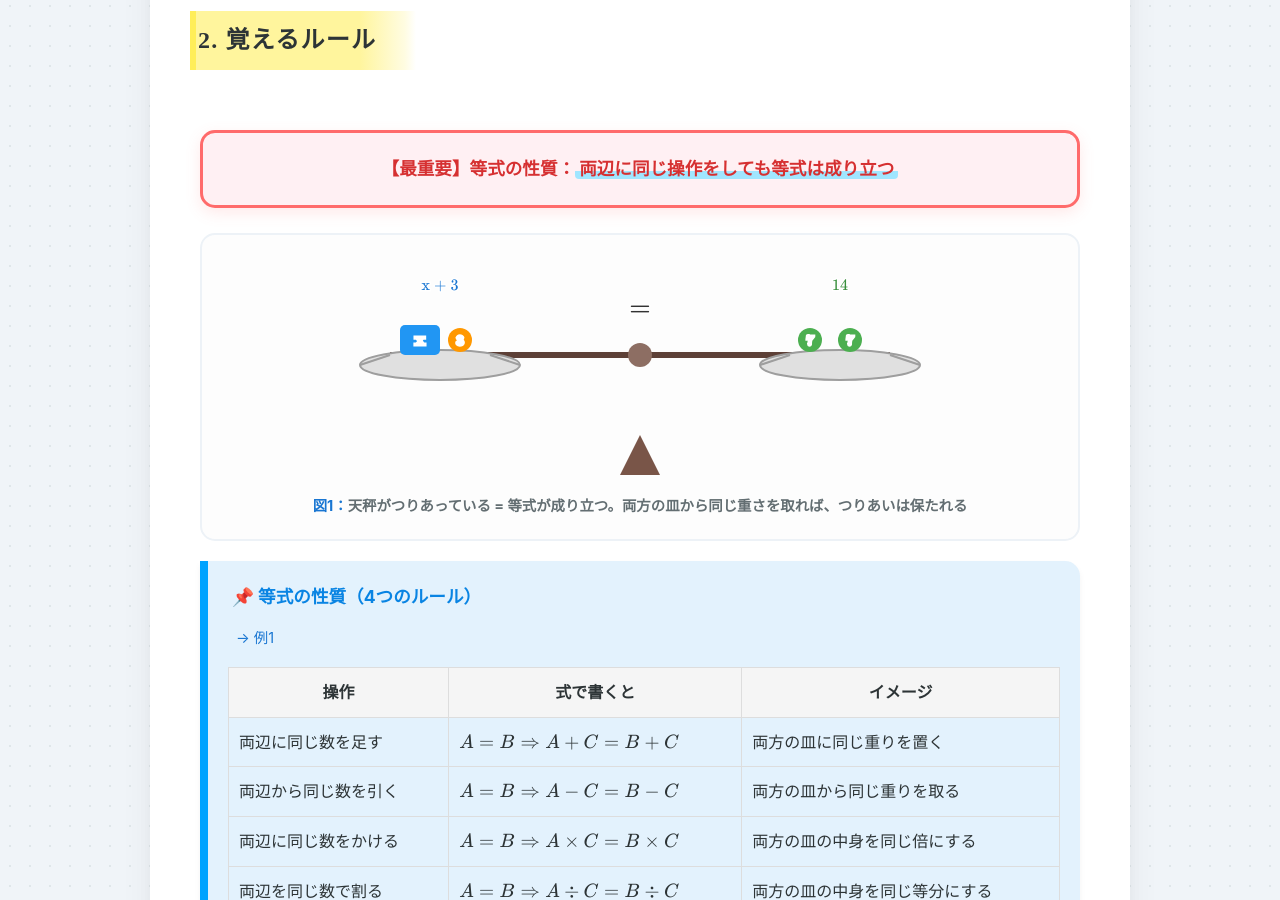
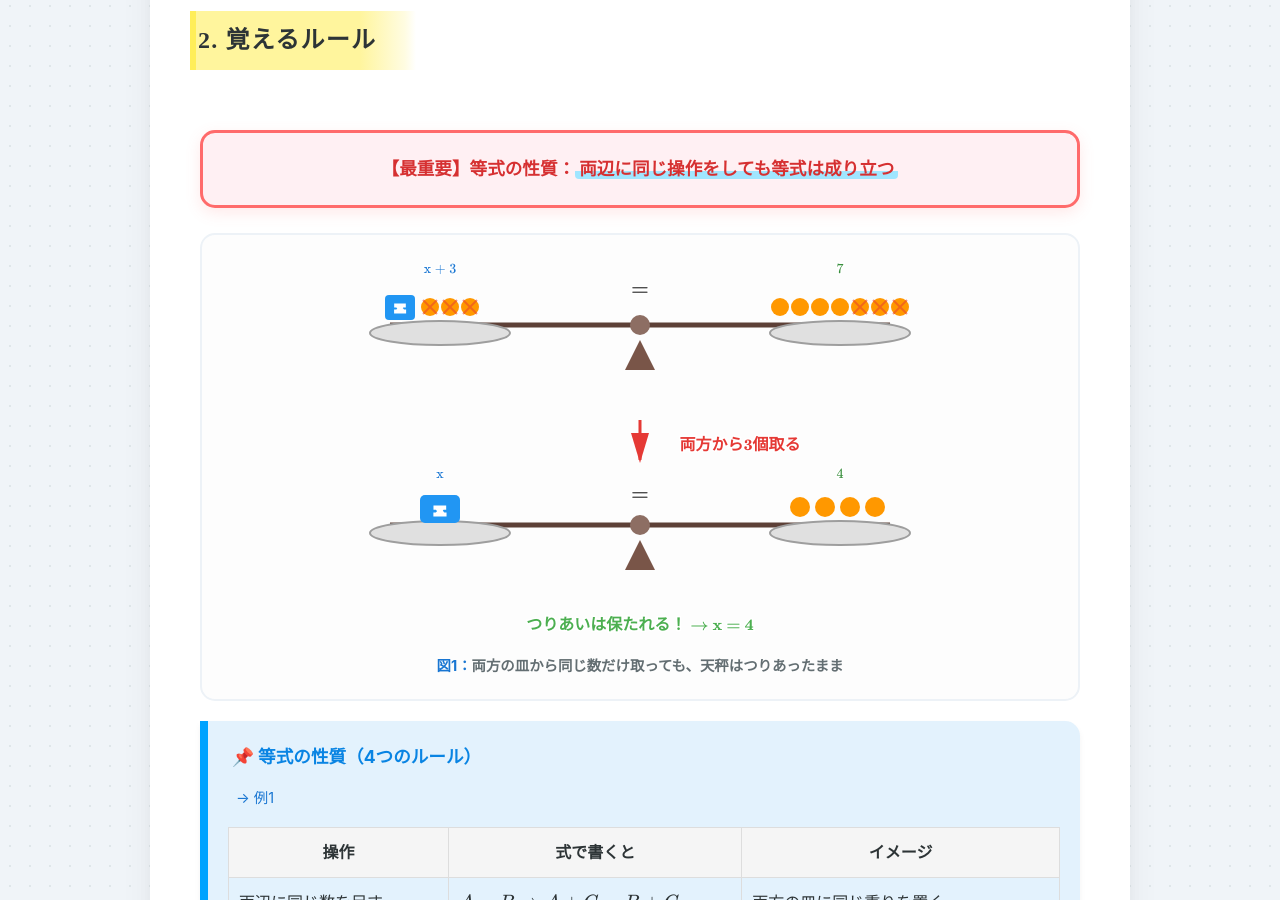
Before and after one commit to kosk-t/school_asset, a Jekyll site: the page built from docs/一次方程式_教材.html, in a window 1280 px wide and 900 px high, scrolled down 1644 px. Built offline with Jekyll 4.4.1, drawn with Linux system fonts in a browser that asks for light colours; some web fonts are replaced.

Commit message:
style: 一次方程式教材の天秤SVG図解を改善
- 2段階表示（操作前→操作後）で等式の性質を視覚化
- 「両方から3個取る」操作を×印で明示
- x + 3 = 7 → x = 4 の変形過程を図示

🤖 Generated with [Claude Code](https://claude.com/claude-code)

Co-Authored-By: Claude <noreply@anthropic.com>

```diff
--- a/docs/一次方程式_教材.html
+++ b/docs/一次方程式_教材.html
@@ -57,48 +57,105 @@ toc:
             【最重要】等式の性質：<strong>両辺に同じ操作をしても等式は成り立つ</strong>
         </div>
 
-        <!-- 天秤の図解 -->
+        <!-- 天秤の図解：2段階で示す -->
         <div class="svg-container">
-            <svg width="700" height="220" viewBox="0 0 700 220">
+            <svg width="700" height="380" viewBox="0 0 700 380">
+                <!-- ===== 上段：x + 3 = 7 ===== -->
                 <!-- 支点 -->
-                <polygon points="350,180 330,220 370,220" fill="#795548"/>
-
+                <polygon points="350,85 335,115 365,115" fill="#795548"/>
                 <!-- 天秤の棒 -->
-                <line x1="100" y1="100" x2="600" y2="100" stroke="#5d4037" stroke-width="6"/>
-
+                <line x1="100" y1="70" x2="600" y2="70" stroke="#5d4037" stroke-width="5"/>
                 <!-- 支点の丸 -->
-                <circle cx="350" cy="100" r="12" fill="#8d6e63"/>
+                <circle cx="350" cy="70" r="10" fill="#8d6e63"/>
 
                 <!-- 左の皿 -->
-                <ellipse cx="150" cy="110" rx="80" ry="15" fill="#e0e0e0" stroke="#9e9e9e" stroke-width="2"/>
-                <line x1="100" y1="100" x2="70" y2="110" stroke="#9e9e9e" stroke-width="2"/>
-                <line x1="200" y1="100" x2="230" y2="110" stroke="#9e9e9e" stroke-width="2"/>
+                <ellipse cx="150" cy="78" rx="70" ry="12" fill="#e0e0e0" stroke="#9e9e9e" stroke-width="2"/>
+                <!-- 右の皿 -->
+                <ellipse cx="550" cy="78" rx="70" ry="12" fill="#e0e0e0" stroke="#9e9e9e" stroke-width="2"/>
 
-                <!-- 右の皿 -->
-                <ellipse cx="550" cy="110" rx="80" ry="15" fill="#e0e0e0" stroke="#9e9e9e" stroke-width="2"/>
-                <line x1="500" y1="100" x2="470" y2="110" stroke="#9e9e9e" stroke-width="2"/>
-                <line x1="600" y1="100" x2="630" y2="110" stroke="#9e9e9e" stroke-width="2"/>
+                <!-- 左の皿の中身：x + ボール3つ -->
+                <rect x="95" y="40" width="30" height="25" rx="4" fill="#2196f3"/>
+                <text x="110" y="57" text-anchor="middle" fill="white" font-size="16" font-weight="bold">x</text>
+                <circle cx="140" cy="52" r="9" fill="#ff9800"/>
+                <circle cx="160" cy="52" r="9" fill="#ff9800"/>
+                <circle cx="180" cy="52" r="9" fill="#ff9800"/>
 
-                <!-- 左の皿の中身 -->
-                <rect x="110" y="70" width="40" height="30" rx="5" fill="#2196f3"/>
-                <text x="130" y="90" text-anchor="middle" fill="white" font-size="18" font-weight="bold">x</text>
-                <circle cx="170" cy="85" r="12" fill="#ff9800"/>
-                <text x="170" y="90" text-anchor="middle" fill="white" font-size="14" font-weight="bold">3</text>
-
-                <!-- 右の皿の中身 -->
-                <circle cx="520" cy="85" r="12" fill="#4caf50"/>
-                <text x="520" y="90" text-anchor="middle" fill="white" font-size="14" font-weight="bold">7</text>
-                <circle cx="560" cy="85" r="12" fill="#4caf50"/>
-                <text x="560" y="90" text-anchor="middle" fill="white" font-size="14" font-weight="bold">7</text>
+                <!-- 右の皿の中身：ボール7つ -->
+                <circle cx="490" cy="52" r="9" fill="#ff9800"/>
+                <circle cx="510" cy="52" r="9" fill="#ff9800"/>
+                <circle cx="530" cy="52" r="9" fill="#ff9800"/>
+                <circle cx="550" cy="52" r="9" fill="#ff9800"/>
+                <circle cx="570" cy="52" r="9" fill="#ff9800"/>
+                <circle cx="590" cy="52" r="9" fill="#ff9800"/>
+                <circle cx="610" cy="52" r="9" fill="#ff9800"/>
 
                 <!-- 等号 -->
-                <text x="350" y="60" text-anchor="middle" fill="#333" font-size="24" font-weight="bold">=</text>
+                <text x="350" y="40" text-anchor="middle" fill="#333" font-size="20" font-weight="bold">=</text>
+                <!-- ラベル -->
+                <text x="150" y="18" text-anchor="middle" fill="#1976d2" font-size="14">x + 3</text>
+                <text x="550" y="18" text-anchor="middle" fill="#388e3c" font-size="14">7</text>
 
+                <!-- ===== 中央：操作の説明 ===== -->
+                <text x="450" y="195" text-anchor="middle" fill="#e53935" font-size="16" font-weight="bold">両方から3個取る</text>
+                <!-- 矢印 -->
+                <path d="M 350 165 L 350 205" stroke="#e53935" stroke-width="3" fill="none" marker-end="url(#arrow-red)"/>
+                <defs>
+                    <marker id="arrow-red" markerWidth="10" markerHeight="10" refX="9" refY="3" orient="auto">
+                        <polygon points="0 0, 10 3, 0 6" fill="#e53935"/>
+                    </marker>
+                </defs>
+
+                <!-- 取り除くボールを示す（×印） -->
+                <g opacity="0.5">
+                    <!-- 左から取る3個 -->
+                    <line x1="133" y1="45" x2="147" y2="59" stroke="#e53935" stroke-width="2"/>
+                    <line x1="147" y1="45" x2="133" y2="59" stroke="#e53935" stroke-width="2"/>
+                    <line x1="153" y1="45" x2="167" y2="59" stroke="#e53935" stroke-width="2"/>
+                    <line x1="167" y1="45" x2="153" y2="59" stroke="#e53935" stroke-width="2"/>
+                    <line x1="173" y1="45" x2="187" y2="59" stroke="#e53935" stroke-width="2"/>
+                    <line x1="187" y1="45" x2="173" y2="59" stroke="#e53935" stroke-width="2"/>
+                    <!-- 右から取る3個 -->
+                    <line x1="583" y1="45" x2="597" y2="59" stroke="#e53935" stroke-width="2"/>
+                    <line x1="597" y1="45" x2="583" y2="59" stroke="#e53935" stroke-width="2"/>
+                    <line x1="603" y1="45" x2="617" y2="59" stroke="#e53935" stroke-width="2"/>
+                    <line x1="617" y1="45" x2="603" y2="59" stroke="#e53935" stroke-width="2"/>
+                    <line x1="563" y1="45" x2="577" y2="59" stroke="#e53935" stroke-width="2"/>
+                    <line x1="577" y1="45" x2="563" y2="59" stroke="#e53935" stroke-width="2"/>
+                </g>
+
+                <!-- ===== 下段：x = 4 ===== -->
+                <!-- 支点 -->
+                <polygon points="350,285 335,315 365,315" fill="#795548"/>
+                <!-- 天秤の棒 -->
+                <line x1="100" y1="270" x2="600" y2="270" stroke="#5d4037" stroke-width="5"/>
+                <!-- 支点の丸 -->
+                <circle cx="350" cy="270" r="10" fill="#8d6e63"/>
+
+                <!-- 左の皿 -->
+                <ellipse cx="150" cy="278" rx="70" ry="12" fill="#e0e0e0" stroke="#9e9e9e" stroke-width="2"/>
+                <!-- 右の皿 -->
+                <ellipse cx="550" cy="278" rx="70" ry="12" fill="#e0e0e0" stroke="#9e9e9e" stroke-width="2"/>
+
+                <!-- 左の皿の中身：xだけ -->
+                <rect x="130" y="240" width="40" height="28" rx="5" fill="#2196f3"/>
+                <text x="150" y="260" text-anchor="middle" fill="white" font-size="18" font-weight="bold">x</text>
+
+                <!-- 右の皿の中身：ボール4つ -->
+                <circle cx="510" cy="252" r="10" fill="#ff9800"/>
+                <circle cx="535" cy="252" r="10" fill="#ff9800"/>
+                <circle cx="560" cy="252" r="10" fill="#ff9800"/>
+                <circle cx="585" cy="252" r="10" fill="#ff9800"/>
+
+                <!-- 等号 -->
+                <text x="350" y="245" text-anchor="middle" fill="#333" font-size="20" font-weight="bold">=</text>
                 <!-- ラベル -->
-                <text x="150" y="35" text-anchor="middle" fill="#1976d2" font-size="16">x + 3</text>
-                <text x="550" y="35" text-anchor="middle" fill="#388e3c" font-size="16">14</text>
+                <text x="150" y="223" text-anchor="middle" fill="#1976d2" font-size="14">x</text>
+                <text x="550" y="223" text-anchor="middle" fill="#388e3c" font-size="14">4</text>
+
+                <!-- 結果強調 -->
+                <text x="350" y="375" text-anchor="middle" fill="#4caf50" font-size="16" font-weight="bold">つりあいは保たれる！ → x = 4</text>
             </svg>
-            <div class="svg-caption">天秤がつりあっている = 等式が成り立つ。両方の皿から同じ重さを取れば、つりあいは保たれる</div>
+            <div class="svg-caption">両方の皿から同じ数だけ取っても、天秤はつりあったまま</div>
         </div>
 
         <div class="rule-box">
```
